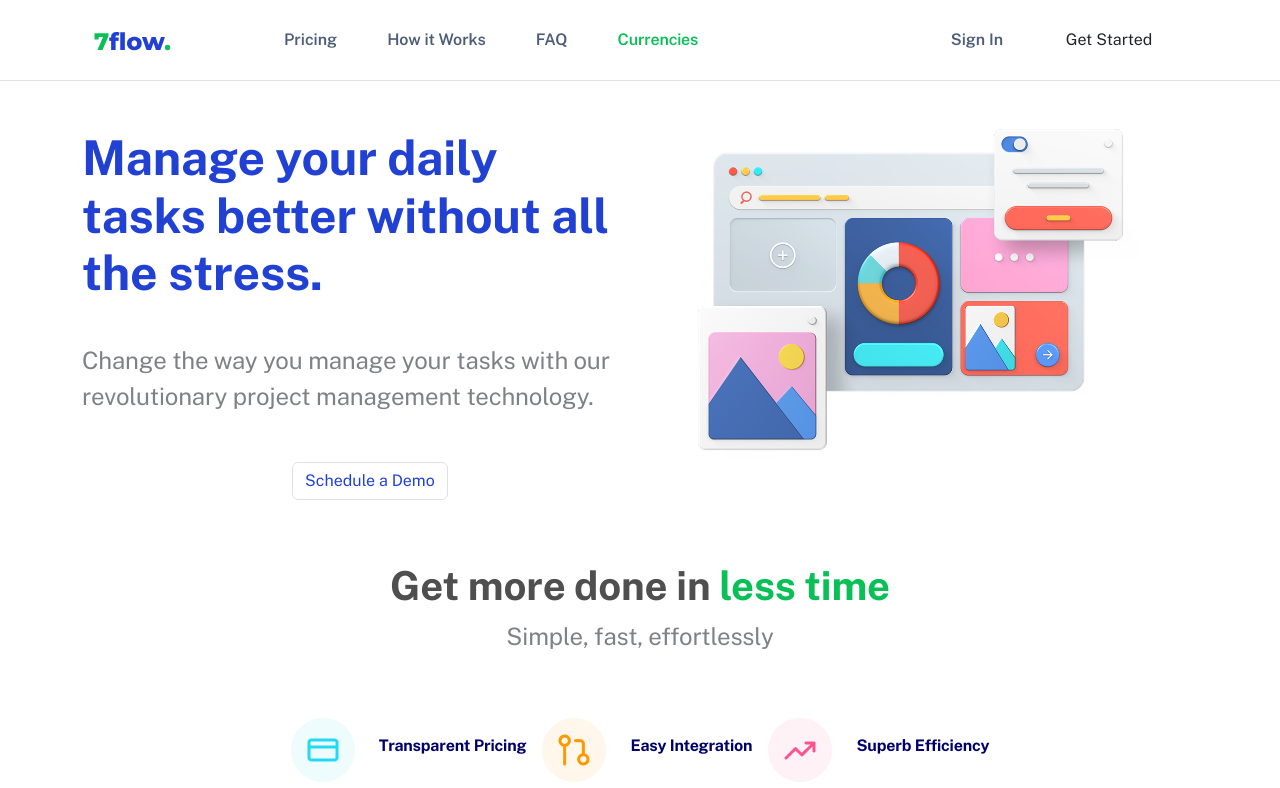
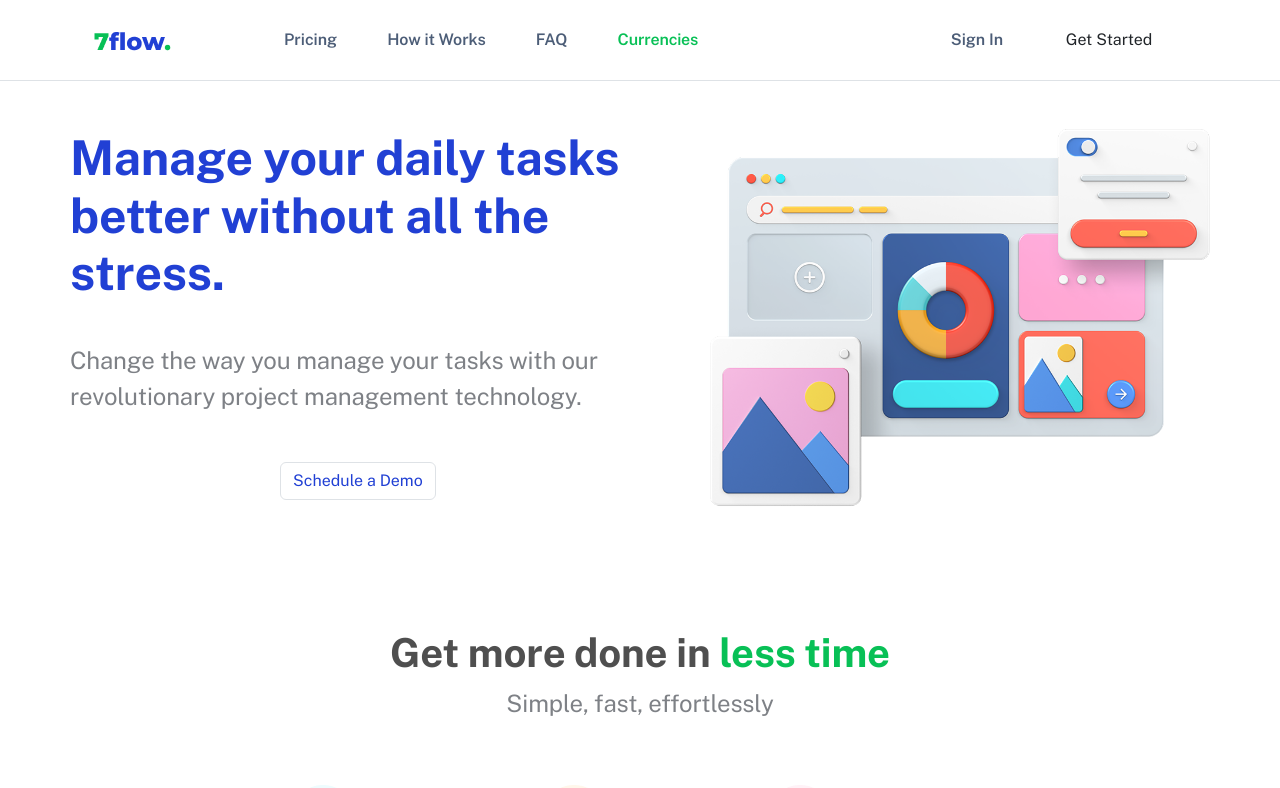
Before and after one commit to MrAghaei/7host-interveiw-task, a Next.js app: page / in a window 1280 px wide. Shown: the top 788 px of the page. Built offline with nearby package versions, Linux system fonts and the light colour scheme.

Commit message:
[#18-UPDATE] footer

```diff
--- /dev/null
+++ b/src/(Components)/Footer/Footer.module.scss
@@ -0,0 +1,9 @@
+.customWidth {
+  width: 200px;
+}
+
+@media (min-width: 576px) {
+  .customWidth {
+    width: 100%;
+  }
+}
--- a/src/(Components)/Footer/Footer.tsx
+++ b/src/(Components)/Footer/Footer.tsx
@@ -1,6 +1,7 @@
 import Logo from "@/(Components)/Logo/Logo";
 import Image from "next/image";
 import DarkModeToggle from "@/(Components)/DarkModeToggle/DarkModeToggle";
+import style from "./Footer.module.scss";
 
 function Footer() {
   //region data
@@ -29,8 +30,10 @@ function Footer() {
   //endregion
 
   return (
-    <footer className="container d-flex flex-column align-items-center mt-custom-24 py-custom-12 gap-custom-16">
-      <div className="d-flex w-100 flex-column  gap-5 flex-md-row gap-md-0 align-items-center justify-content-between">
+    <footer
+      className={`container d-flex flex-column align-items-center mt-custom-24 py-custom-12 gap-custom-16 ${style.customWidth}`}
+    >
+      <div className="d-flex w-100 flex-column gap-5 flex-md-row gap-md-0 align-items-center justify-content-between">
         <div className="d-flex gap-custom-14 flex-column align-self-md-start justify-content-between">
           <Logo />
           <DarkModeToggle />
@@ -38,7 +41,7 @@ function Footer() {
         <div className="row row-cols-1 row-cols-md-2 g-2">
           {footerLinks.map((data) => (
             <div key={data.name} className="col d-flex justify-content-center">
-              <button className="btn fw-bold fs-6 text-custom-light-text1">
+              <button className="btn fw-bold fs-6 text-custom-light-text1 me-auto">
                 {data.name}
               </button>
             </div>
--- a/src/(Components)/Hero/Hero.tsx
+++ b/src/(Components)/Hero/Hero.tsx
@@ -3,7 +3,7 @@ import style from "./Hero.module.scss";
 import CtaButton from "@/(Components)/CtaButton/CtaButton";
 function Hero() {
   return (
-    <div className="container d-flex py-custom-12 gap-custom-18">
+    <div className="container d-flex flex-column flex-lg-row py-custom-12 px-custom-8 px-lg-0 text-center text-lg-start gap-custom-18">
       <div
         className={`d-flex flex-column gap-custom-8 ${style.heroTextSectionSizing}`}
       >
@@ -14,7 +14,7 @@ function Hero() {
           Change the way you manage your tasks with our revolutionary project
           management technology.
         </p>
-        <div className="d-flex gap-4">
+        <div className="d-flex flex-column flex-lg-row gap-4">
           <CtaButton />
           <button
             className={`btn border border-custom-border text-custom-primary ${style.btnSizingSecondary}`}
@@ -24,7 +24,7 @@ function Hero() {
         </div>
       </div>
       <Image
-        className="img-fluid"
+        className="img-fluid align-self-center"
         src={"/hero.png"}
         alt={"hero"}
         width={500}
```
Also changed, not shown: public/hero.png.
